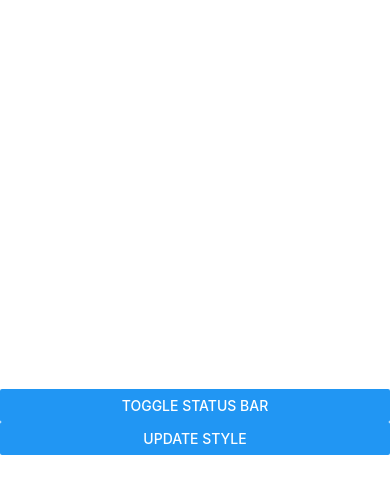
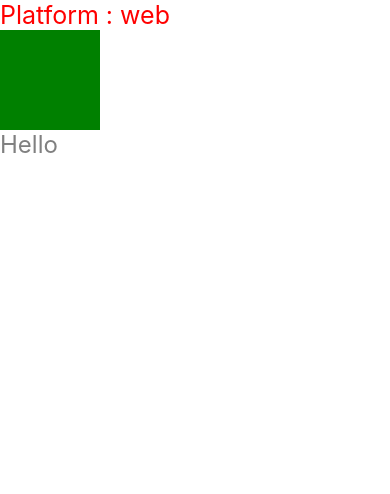
Before and after one commit to AbhishekMalkhedkar/FirstProject, a React Native app: screen / in a window 390 px wide. Shown: the top 494 px of the page. Built offline with nearby package versions, Linux system fonts and the light colour scheme.

Commit message:
Platform

```diff
--- a/App.jsx
+++ b/App.jsx
@@ -5,23 +5,21 @@
  * @format
  */
 
-import { useState } from 'react';
-import { View, StyleSheet , Text, StatusBar, Button} from 'react-native';
+import { View, StyleSheet , Text, Platform} from 'react-native';
 
 const App = () => {
 
-  const [hide, setHide] = useState(false);
-  const [barStyle, setBarStyle] = useState("default");
 
   return (
     <View style={styles.container}>
-      <StatusBar
-       backgroundColor="red"
-       barStyle={barStyle}
-       hidden={hide}
-      />
-      <Button title='Toggle Status Bar' onPress={() => setHide(!hide)} />
-      <Button title='Update Style' onPress={() => setBarStyle("dark-content")} />
+      <Text style={{fontSize : 25, color : 'red'}}>Platform : {Platform.OS}</Text>
+      {
+        Platform.OS === "android" ?
+        <View style={{backgroundColor : 'green', height : 100, width : 100}}></View>
+        :
+        <View style={{backgroundColor : 'green', height : 100, width : 100}}></View>
+      }
+      <Text style={styles.txt}>Hello</Text>
     </View>
   );
 };
@@ -29,7 +27,10 @@ const App = () => {
 const styles = StyleSheet.create({
   container : {
     flex : 1,
-    justifyContent : 'center'
+  },
+  txt : {
+    color : Platform.OS === "android"? 'skyblue' : 'grey',
+    fontSize : 24
   }
 
 });
--- a/package.json
+++ b/package.json
@@ -13,7 +13,8 @@
     "@react-native/new-app-screen": "0.81.1",
     "react": "19.1.0",
     "react-native": "0.81.1",
-    "react-native-safe-area-context": "^5.6.1"
+    "react-native-safe-area-context": "^5.6.1",
+    "react-native-webview": "^13.16.0"
   },
   "devDependencies": {
     "@babel/core": "^7.25.2",
```
Also changed, not shown: 1 other file (tests, documents, lock files or other folders).
